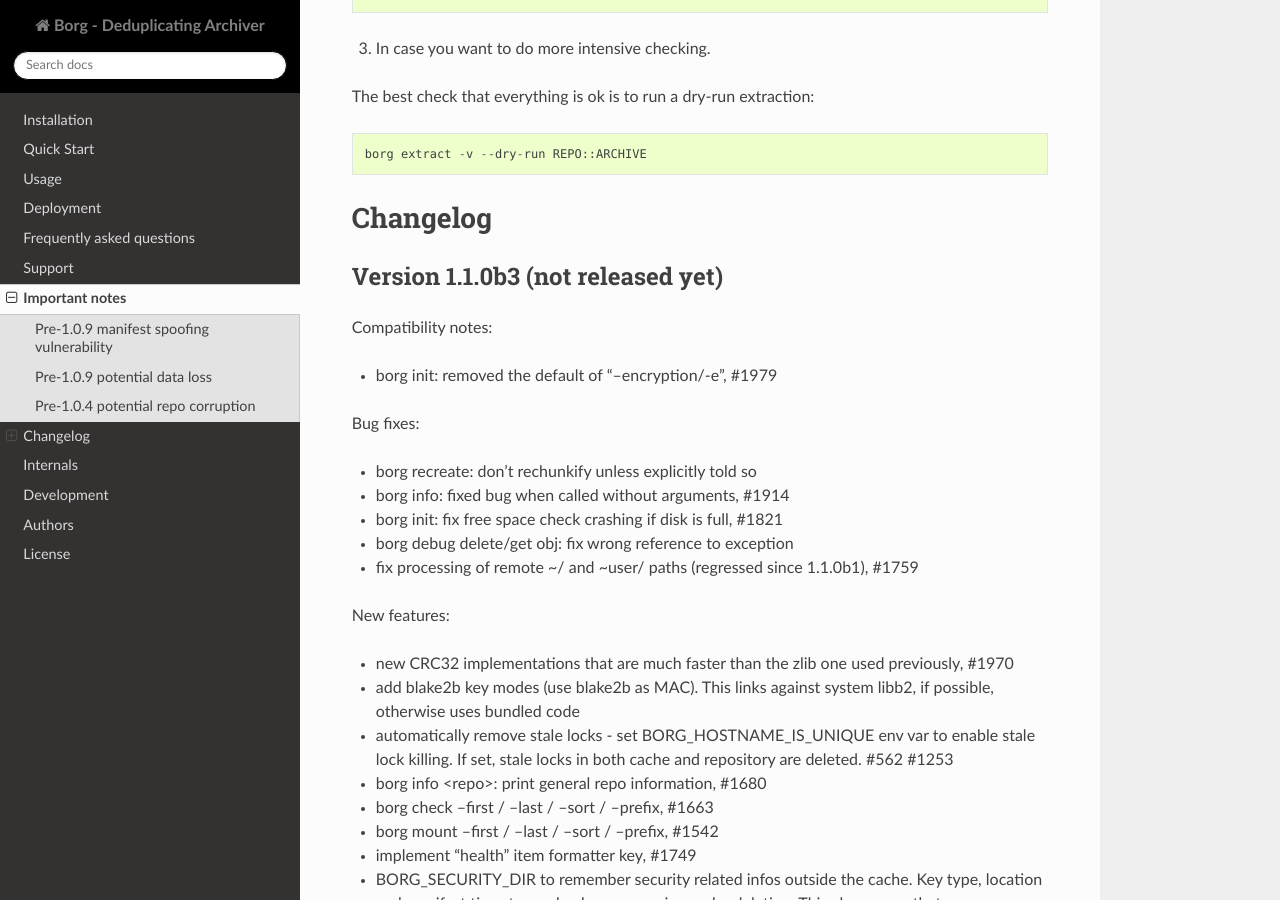
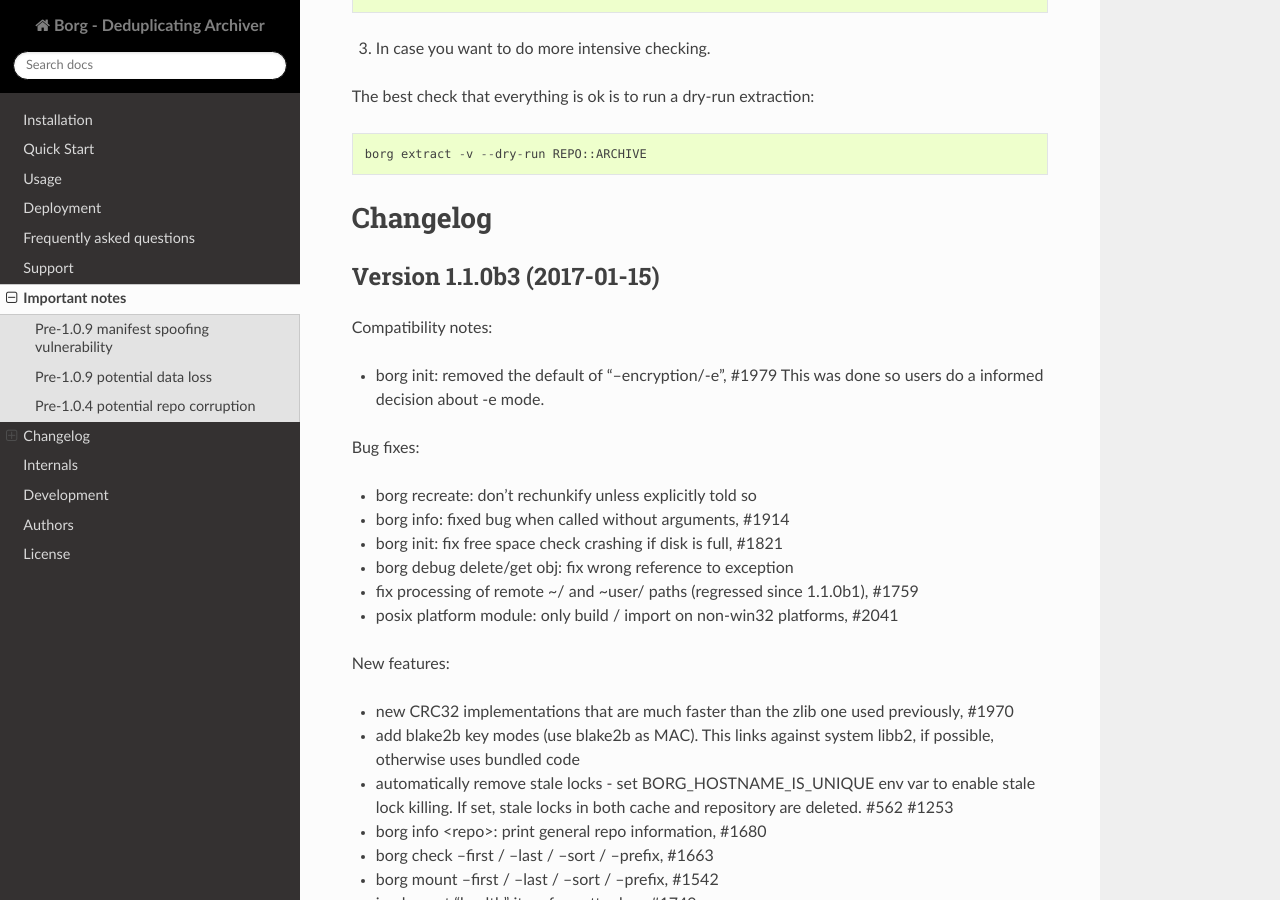
Before and after one commit to borgbackup/borg, a Sphinx documentation site: the page built from docs/changes.rst, in a window 1280 px wide and 900 px high, scrolled down 2535 px. Built offline with Sphinx 7.4.7 and the Read the Docs theme 2.0.0, drawn with Linux system fonts in a browser that asks for light colours; pages that are not in the unit, such as notebooks, are missing from menus; the version number could not be read and is left out.

Commit message:
update CHANGES (master)

```diff
--- a/docs/changes.rst
+++ b/docs/changes.rst
@@ -126,12 +126,13 @@
 Changelog
 =========
 
-Version 1.1.0b3 (not released yet)
-----------------------------------
+Version 1.1.0b3 (2017-01-15)
+----------------------------
 
 Compatibility notes:
 
 - borg init: removed the default of "--encryption/-e", #1979
+  This was done so users do a informed decision about -e mode.
 
 Bug fixes:
 
@@ -140,6 +141,7 @@
 - borg init: fix free space check crashing if disk is full, #1821
 - borg debug delete/get obj: fix wrong reference to exception
 - fix processing of remote ~/ and ~user/ paths (regressed since 1.1.0b1), #1759
+- posix platform module: only build / import on non-win32 platforms, #2041
 
 New features:
 
```
